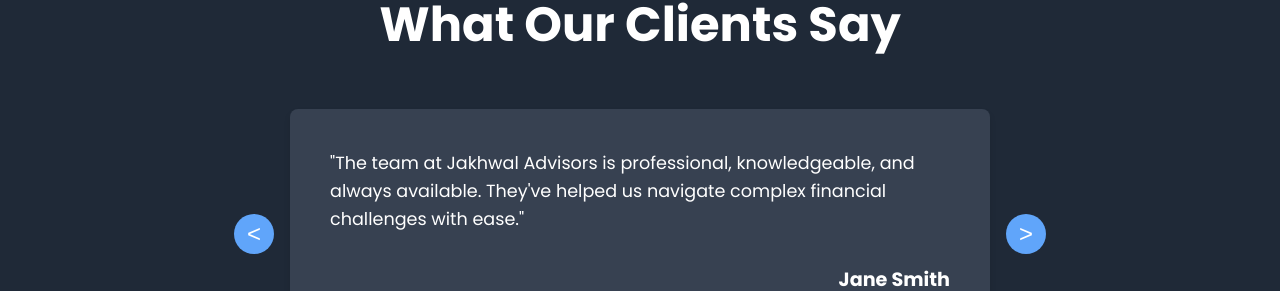
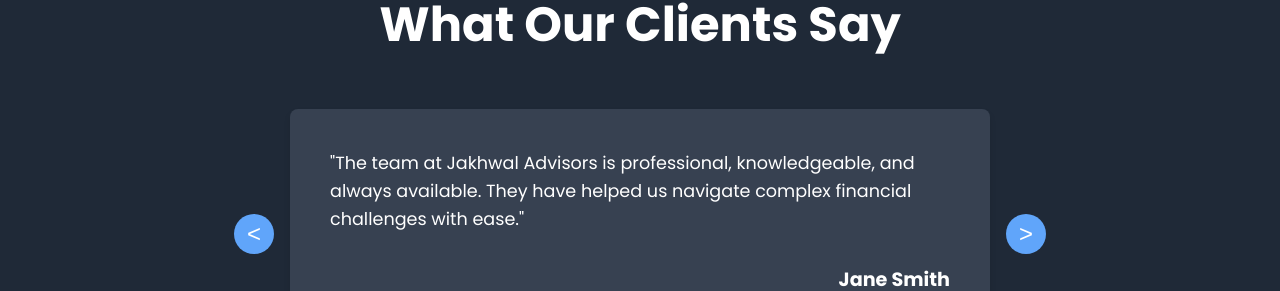
Before and after one commit to ArunKumarBhardwaj/amit-ca, a Next.js app: page / in a window 1280 px wide. Shown: the part 3134-3425 px from the top of the page. Built offline with nearby package versions, Linux system fonts and the light colour scheme.

Commit message:
quote fix

```diff
--- a/components/testimonial.tsx
+++ b/components/testimonial.tsx
@@ -7,21 +7,21 @@ const testimonials = [
     name: "John Doe",
     position: "CEO, Tech Corp",
     content:
-      "Jakhwal Advisors provided exceptional service. Their expertise in financial planning has been invaluable to our company's growth.",
+      "Jakhwal Advisors provided exceptional service. Their expertise in financial planning has been invaluable to our company growth.",
   },
   {
     id: 2,
     name: "Jane Smith",
     position: "CFO, StartUp Inc",
     content:
-      "The team at Jakhwal Advisors is professional, knowledgeable, and always available. They've helped us navigate complex financial challenges with ease.",
+      "The team at Jakhwal Advisors is professional, knowledgeable, and always available. They have helped us navigate complex financial challenges with ease.",
   },
   {
     id: 3,
     name: "Mike Johnson",
     position: "Owner, Local Business",
     content:
-      "I'm extremely satisfied with the personalized attention and expert advice I've received from Jakhwal Advisors. They truly care about their clients' success.",
+      "I am extremely satisfied with the personalized attention and expert advice I have received from Jakhwal Advisors. They truly care about their clients success.",
   },
 ];
 
```
